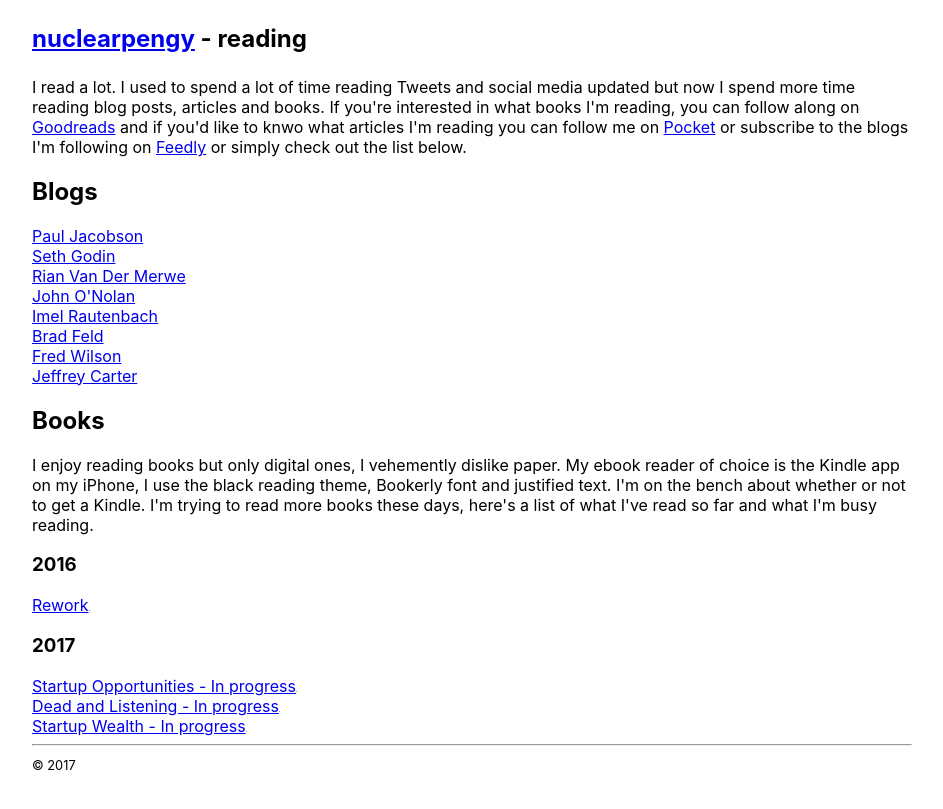
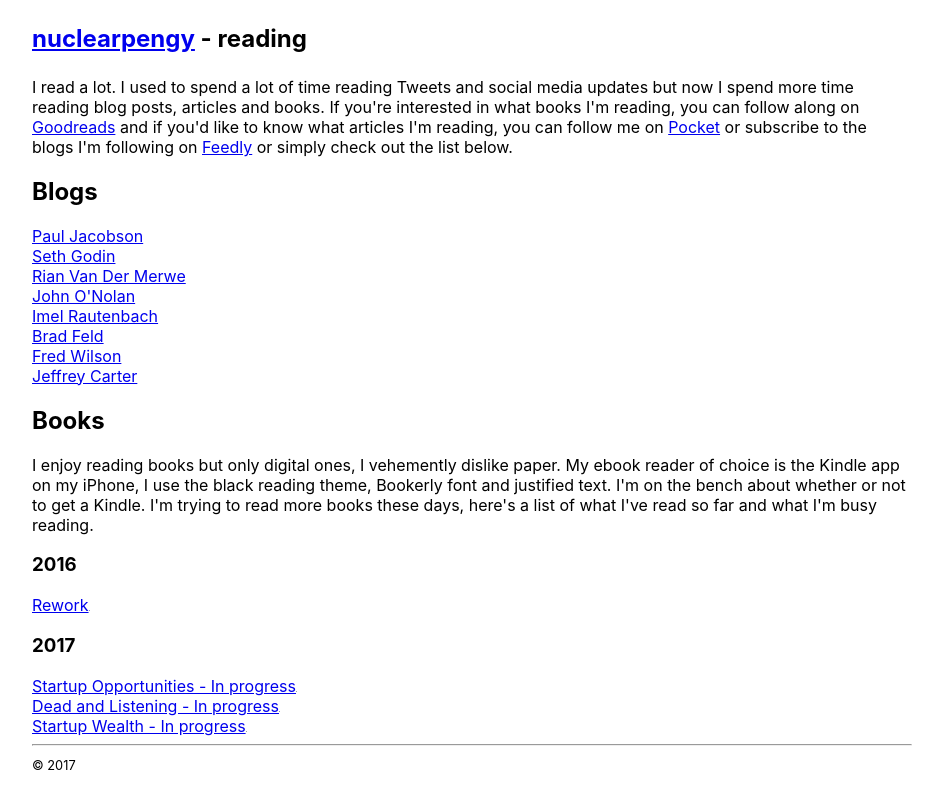
Before and after one commit to nuclearpengy/nuclearpengy.github.io, a Jekyll site: the page built from reading.html, in a window 1280 px wide. Shown: the top 809 px of the page, without its empty margins (168-1111 px from the left). Built offline with Jekyll 4.4.1, drawn with Linux system fonts in a browser that asks for light colours; grey boxes are pictures that could not be loaded.

Commit message:
Update reading.html

```diff
--- a/reading.html
+++ b/reading.html
@@ -5,7 +5,7 @@ description: Reading is like food but for your brain. Here's what I'm reading.
 ---
 
 <h1><a href="{{site.url}}">nuclearpengy</a> - reading</h1>
-<p>I read a lot. I used to spend a lot of time reading Tweets and social media updated but now I spend more time reading blog posts, articles and books. If you're interested in what books I'm reading, you can follow along on <a href="https://goodreads.com/nuclearpengy" target="_blank">Goodreads</a> and if you'd like to knwo what articles I'm reading you can follow me on <a href="https://getpocket.com/@nuclearpengy" target="_blank">Pocket</a> or subscribe to the blogs I'm following on <a href="https://feedly.com/nuclearpengy" target="_blank">Feedly</a> or simply check out the list below.</p>
+<p>I read a lot. I used to spend a lot of time reading Tweets and social media updates but now I spend more time reading blog posts, articles and books. If you're interested in what books I'm reading, you can follow along on <a href="https://goodreads.com/nuclearpengy" target="_blank">Goodreads</a> and if you'd like to know what articles I'm reading, you can follow me on <a href="https://getpocket.com/@nuclearpengy" target="_blank">Pocket</a> or subscribe to the blogs I'm following on <a href="https://feedly.com/nuclearpengy" target="_blank">Feedly</a> or simply check out the list below.</p>
 
 <h2>Blogs</h2>
 <a href="http://pauljacobson.me/" target="_blank">Paul Jacobson</a><br/>
```
